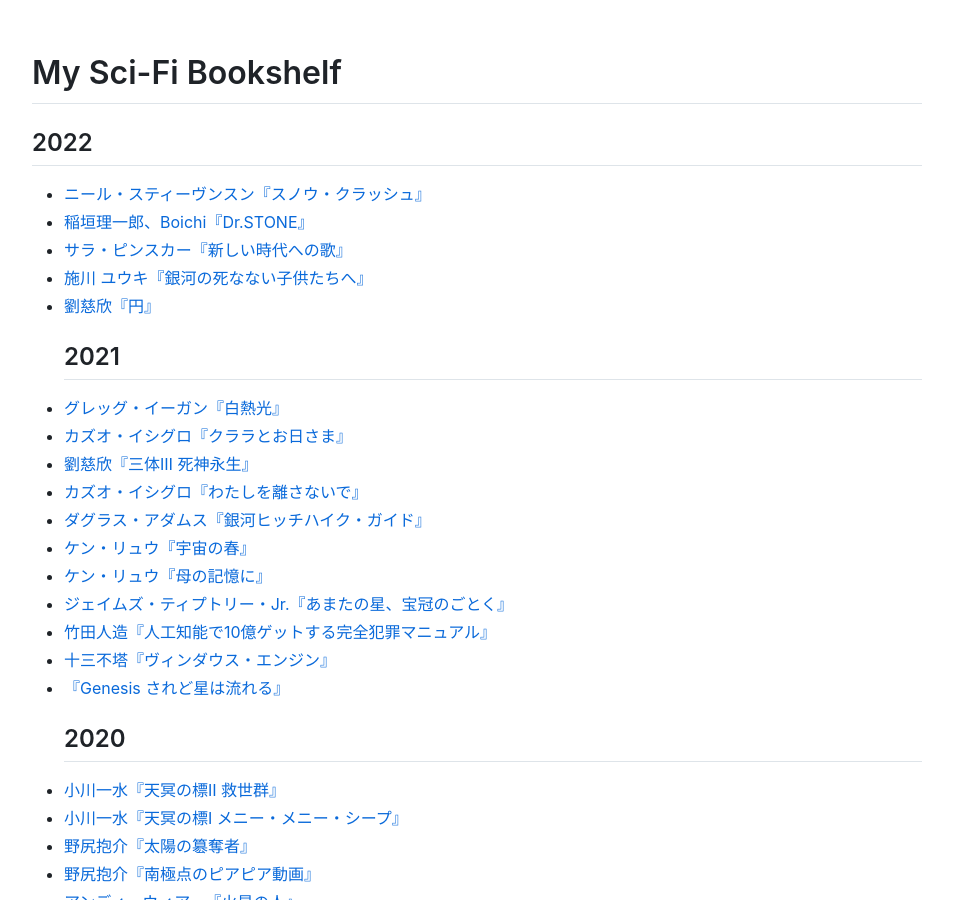
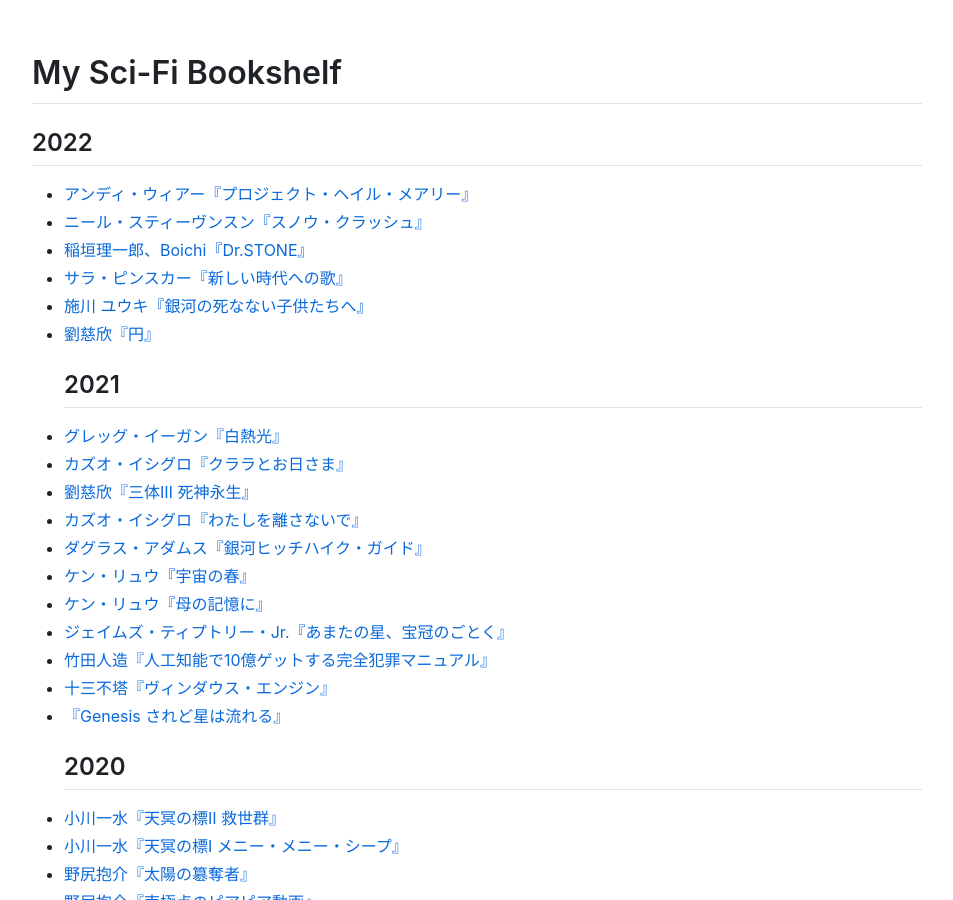
Before and after one commit to sankichi92/sankichi.net, a Jekyll site: the page built from sci-fi.md, in a window 1280 px wide and 900 px high. Shown: the whole window, without its empty margins (163-1116 px from the left). Built offline with Jekyll 4.4.1, drawn with Linux system fonts in a browser that asks for light colours; nearby versions of some CDN libraries; our own code applies the rules of GitHub Pages for plain Markdown files.

Commit message:
アンディ・ウィアー『プロジェクト・ヘイル・メアリー』

```diff
--- a/_data/sci-fi-bookshelf.yml
+++ b/_data/sci-fi-bookshelf.yml
@@ -1,3 +1,8 @@
+- title: プロジェクト・ヘイル・メアリー
+  author: アンディ・ウィアー
+  asin: B09NBZLC7J
+  date: 2022-03-28
+
 - title: スノウ・クラッシュ
   author: ニール・スティーヴンスン
   asin: B09Q8DB3TG
```
